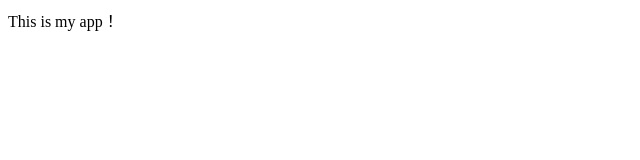
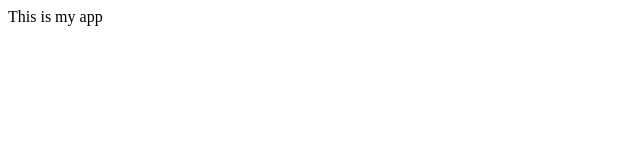
Before and after one commit to RayChen6/myappsample, a plain HTML site: page index.html in a window 1280 px wide. Shown: the full height of the page, 0-640 px from the left. Drawn offline with Linux system fonts and the light colour scheme.

Commit message:
Changed app.js and index.html

```diff
--- a/app.js
+++ b/app.js
@@ -0,0 +1 @@
+console.log('Hello');
--- a/index.html
+++ b/index.html
@@ -5,6 +5,6 @@
     <title>My App</title>
   </head>
   <body>
-    This is my app！
+    This is my app
   </body>
 </html>
```
